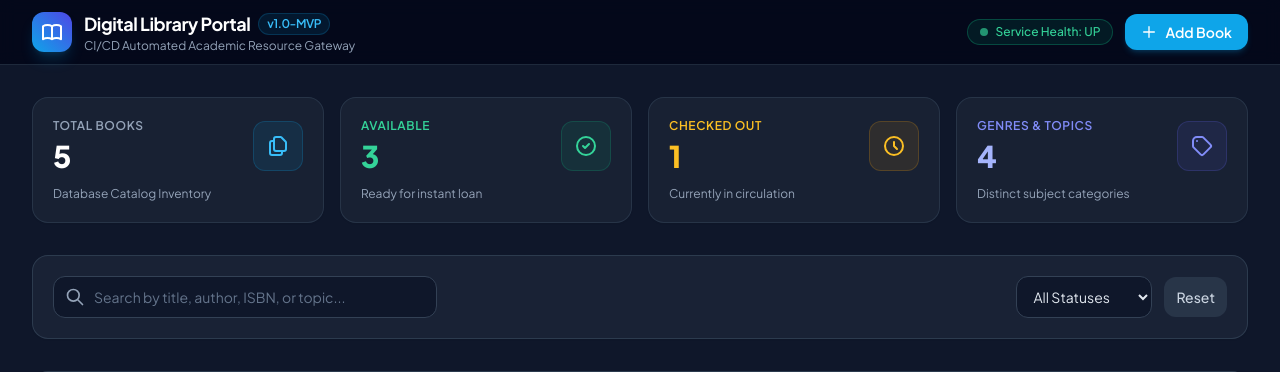
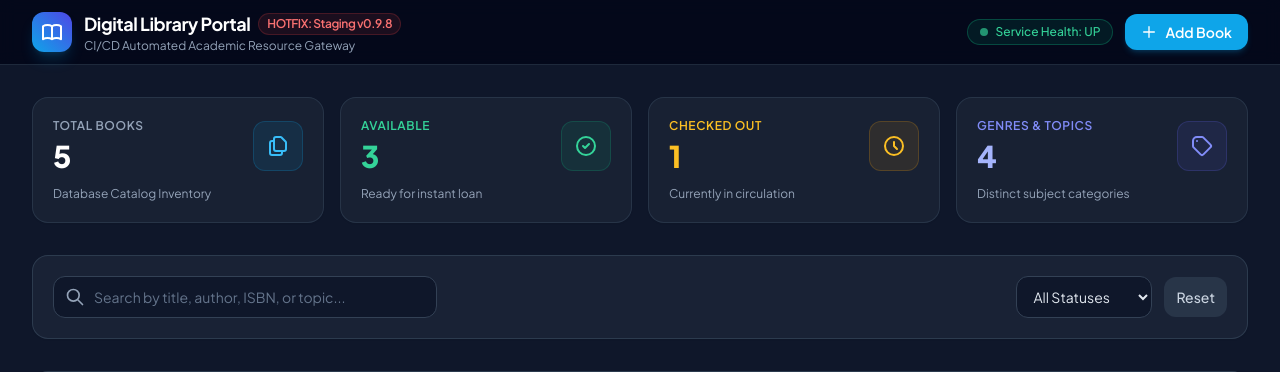
Before and after one commit to purvajgaonkar/digital-library-portal-devops, a Flask app: page / in a window 1280 px wide. Shown: the top 372 px of the page. Run offline with Flask 3, Linux system fonts and the light colour scheme; data comes from the database, SQL or seed files in the repository; some libraries are stand-ins or nearby versions.

Commit message:
hotfix(ui): apply temporary staging badge directly on main

```diff
--- a/templates/index.html
+++ b/templates/index.html
@@ -38,7 +38,7 @@
                 <div>
                     <h1 class="text-lg font-bold text-white tracking-tight flex items-center gap-2">
                         Digital Library Portal
-                        <span class="text-xs px-2 py-0.5 rounded-full font-semibold bg-sky-500/10 text-sky-400 border border-sky-500/20">v1.0-MVP</span>
+                        <span class="text-xs px-2 py-0.5 rounded-full font-semibold bg-red-500/10 text-red-400 border border-red-500/20">HOTFIX: Staging v0.9.8</span>
                     </h1>
                     <p class="text-xs text-slate-400">CI/CD Automated Academic Resource Gateway</p>
                 </div>
```
